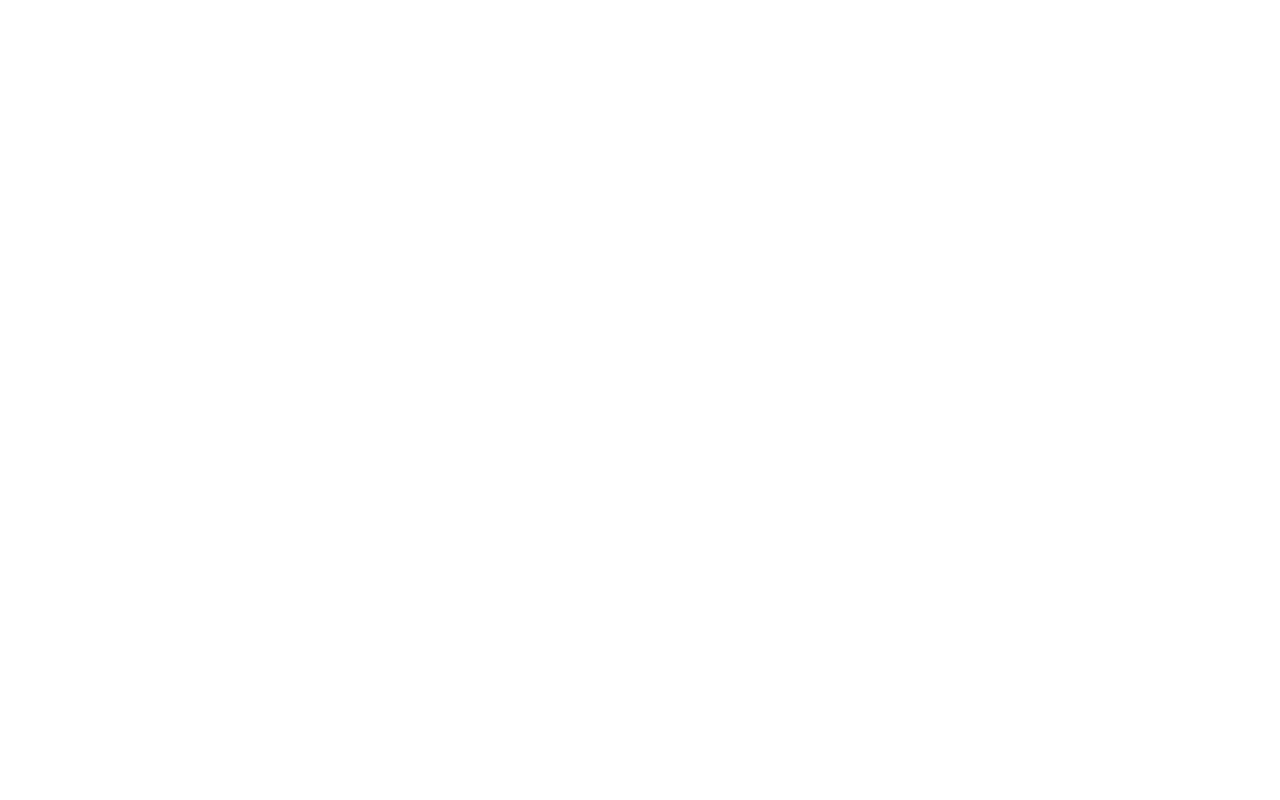
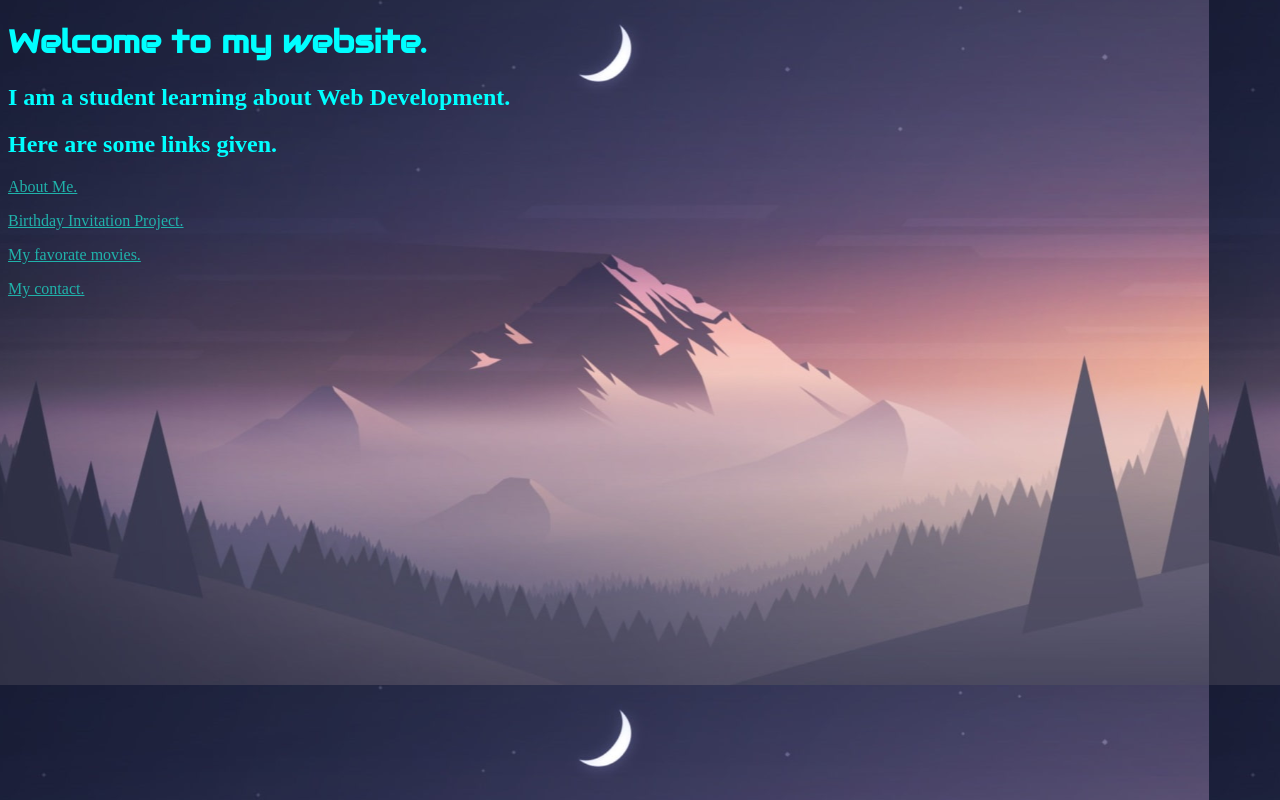
Before and after one commit to ArrejitMishra29/Arrejit-Mishra, a plain HTML site: page index.html in a window 1280 px wide. Drawn offline with Linux system fonts and the light colour scheme.

Commit message:
index.html

```diff
--- a/index.html
+++ b/index.html
@@ -2,10 +2,21 @@
 <html lang="en">
 <head>
     <meta charset="UTF-8">
-    <meta name="viewport" content="width=device-width, initial-scale=1.0">
-    <title>Document</title>
+    <meta name="viewport" content="width, initial-scale=1.0">
+    <title>Arrejit Mishra</title>
+<link rel="stylesheet" href="./style.css"
 </head>
-<body>
+<link rel="preconnect" href="https://fonts.googleapis.com">
+<link rel="preconnect" href="https://fonts.gstatic.com" crossorigin>
+<link href="https://fonts.googleapis.com/css2?family=Audiowide&display=swap" rel="stylesheet">
+<body background="assets/images/Capture.PNG">
+    <h1 class="Writing">Welcome to my website.</h1>
+    <h2 class="h2">I am a student learning about Web Development.</h2>
+    <h2 class="h2">Here are some links given.</h2>
+    <p><a href="./public/about.html">About Me.</p>
+    <p><a href="./public/birthday-invite.html">Birthday Invitation Project.</p>
+    <p><a href="./public/movie-ranking.html">My favorate movies.</p>
+    <p><a href="./public/contact.html">My contact.</p>
 
 </body>
 </html>
```
